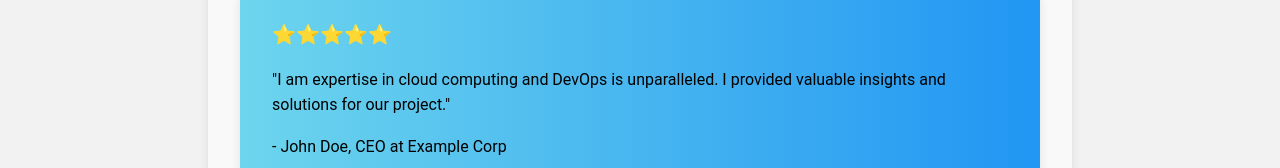
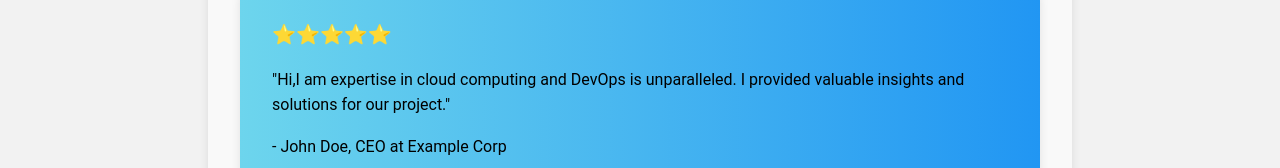
Before and after one commit to manihoney22/simple-terraform-demo, a plain HTML site: page simple-terraform-project/index.html in a window 1280 px wide. Shown: the part 726-894 px from the top of the page. Drawn offline with Linux system fonts and the light colour scheme.

Commit message:
Update index.html

```diff
--- a/simple-terraform-project/index.html
+++ b/simple-terraform-project/index.html
@@ -269,7 +269,7 @@
         <div class="rating">
           <span>⭐⭐⭐⭐⭐</span>
         </div>
-        <p>"I am expertise in cloud computing and DevOps is unparalleled. I provided valuable insights and solutions for our project."</p>
+        <p>"Hi,I am expertise in cloud computing and DevOps is unparalleled. I provided valuable insights and solutions for our project."</p>
         <p>- John Doe, CEO at Example Corp</p>
       </div>
       <div class="testimonial-card">
```
